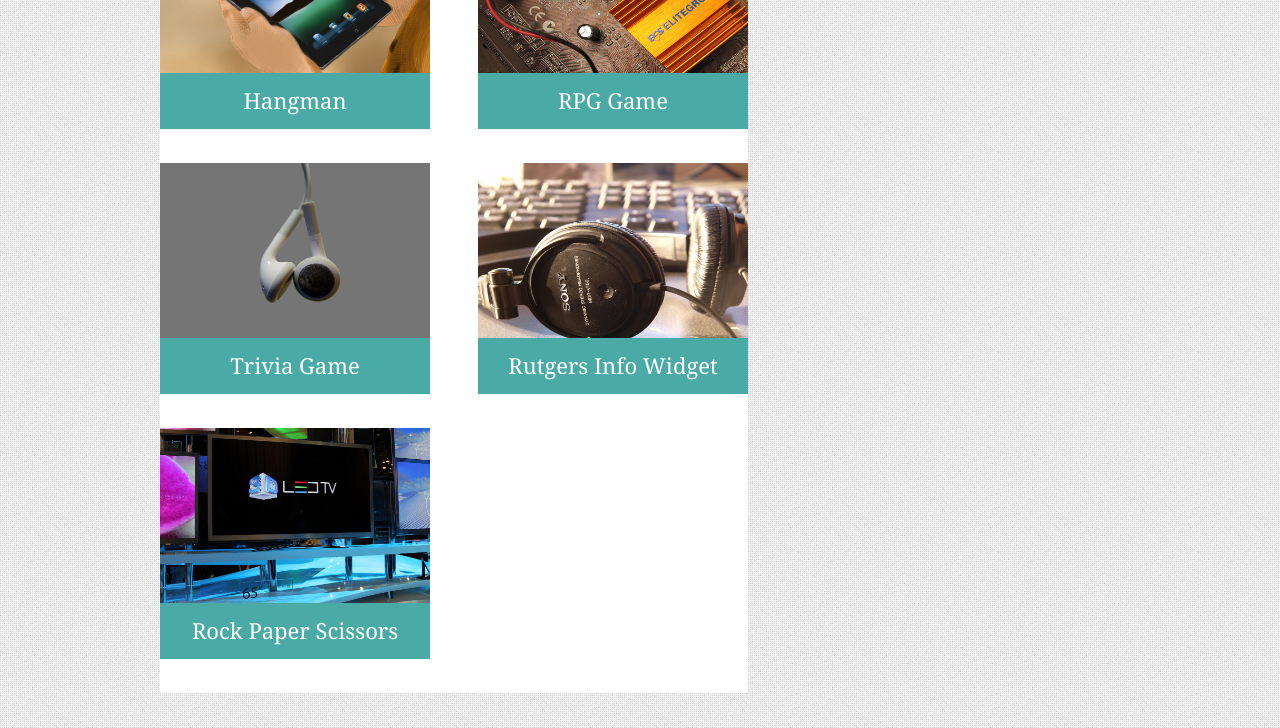
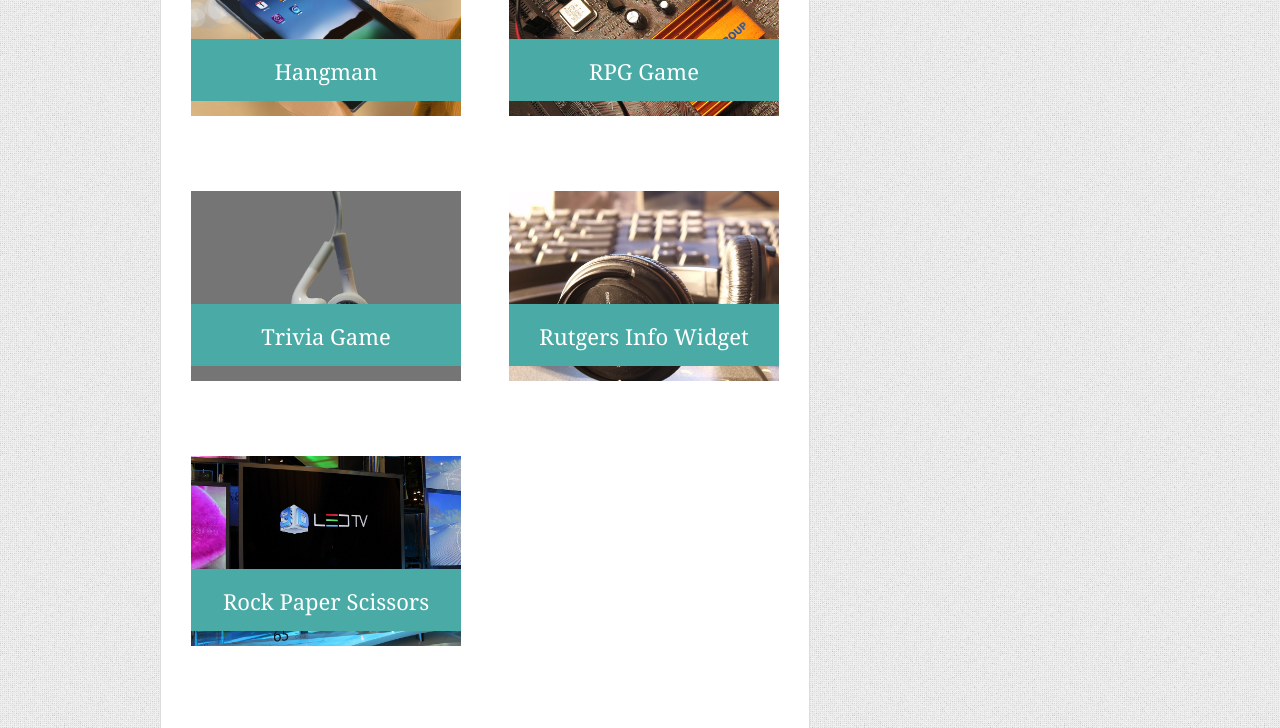
Before and after one commit to pasever/Basic-Portfolio, a plain HTML site: page portfolio.html in a window 1280 px wide. Shown: the part 315-1043 px from the top of the page. Drawn offline with Linux system fonts and the light colour scheme; files that its build step writes are made by us from their sources.

Commit message:
update a.0.2

```diff
--- a/assets/css/style.css
+++ b/assets/css/style.css
@@ -138,15 +138,21 @@ h1, h2, h3 {
 	justify-content: space-between;
 	flex-wrap: wrap;
 }
+
 .PortImagesNames {
 	background: #4aaaa5;
-	height: 40px;
 	padding-top: 20px;
 	font-family: 'Georgia', Times, Times New Roman, serif;
 	font-size: 22px;
 	color: white;
 	text-align: center;
-	margin-top: -7px;
+	bottom: 30px;
+	height: 30px;
+	width: 100%;
+	position: absolute;
+	box-sizing: border-box;
+	height: 30%;
+
 }
 .PortImages {
 	height: 205px;
--- a/portfolio.html
+++ b/portfolio.html
@@ -30,27 +30,27 @@
 
 				<div id="PortImagesIcons">
 					<div class="PortImages">
-					    <img src="assets/images/PortImage1.png" alt="Hangman" width=270px height=175px>
+					    <img src="assets/images/PortImage1.png" alt="Hangman" width=270px height=190px>
 						<a href="#"><div class="PortImagesNames">Hangman</div></a>
 
 					</div>
 					<div class="PortImages">
-						<img src="assets/images/PortImage2.png" alt="RPG Game" width=270px height=175px>
+						<img src="assets/images/PortImage2.png" alt="RPG Game" width=270px height=190px>
 						<a href="#"><div class="PortImagesNames">RPG Game</div></a>
 
 					</div>
 					<div class="PortImages">
-						<img src="assets/images/PortImage3.png" alt="Trivia Game" width=270px height=175px>
+						<img src="assets/images/PortImage3.png" alt="Trivia Game" width=270px height=190px>
 						<a href="#"><div class="PortImagesNames">Trivia Game</div></a>
 
 					</div>
 					<div class="PortImages">
-						<img src="assets/images/PortImage4.png" alt="Rutgers Info Widget" width=270px height=175px>
+						<img src="assets/images/PortImage4.png" alt="Rutgers Info Widget" width=270 height=190px>
 						<a href="#"><div class="PortImagesNames">Rutgers Info Widget</div></a>
 
 					</div>
 					<div class="PortImages">
-						<img src="assets/images/PortImage5.png" alt="Rock Paper Scissors" width=270px height=175px>
+						<img src="assets/images/PortImage5.png" alt="Rock Paper Scissors" width=270px height=190px>
 						<a href="#"><div class="PortImagesNames">Rock Paper Scissors</div></a>
 					</div>
 				</div>
```
Also changed, not shown: assets/css/reset.css (+2 -6 lines), contact.html (+2 -2 lines), index.html (+4 -4 lines).
